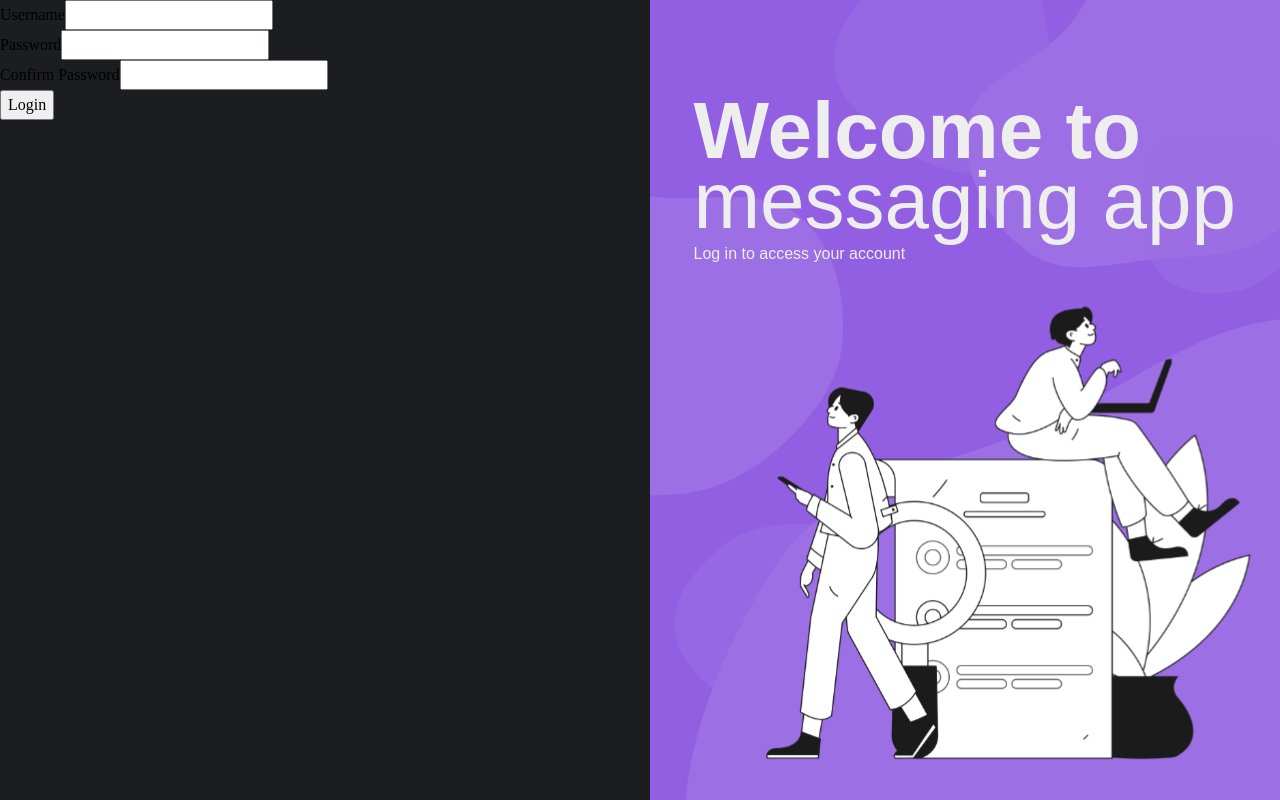
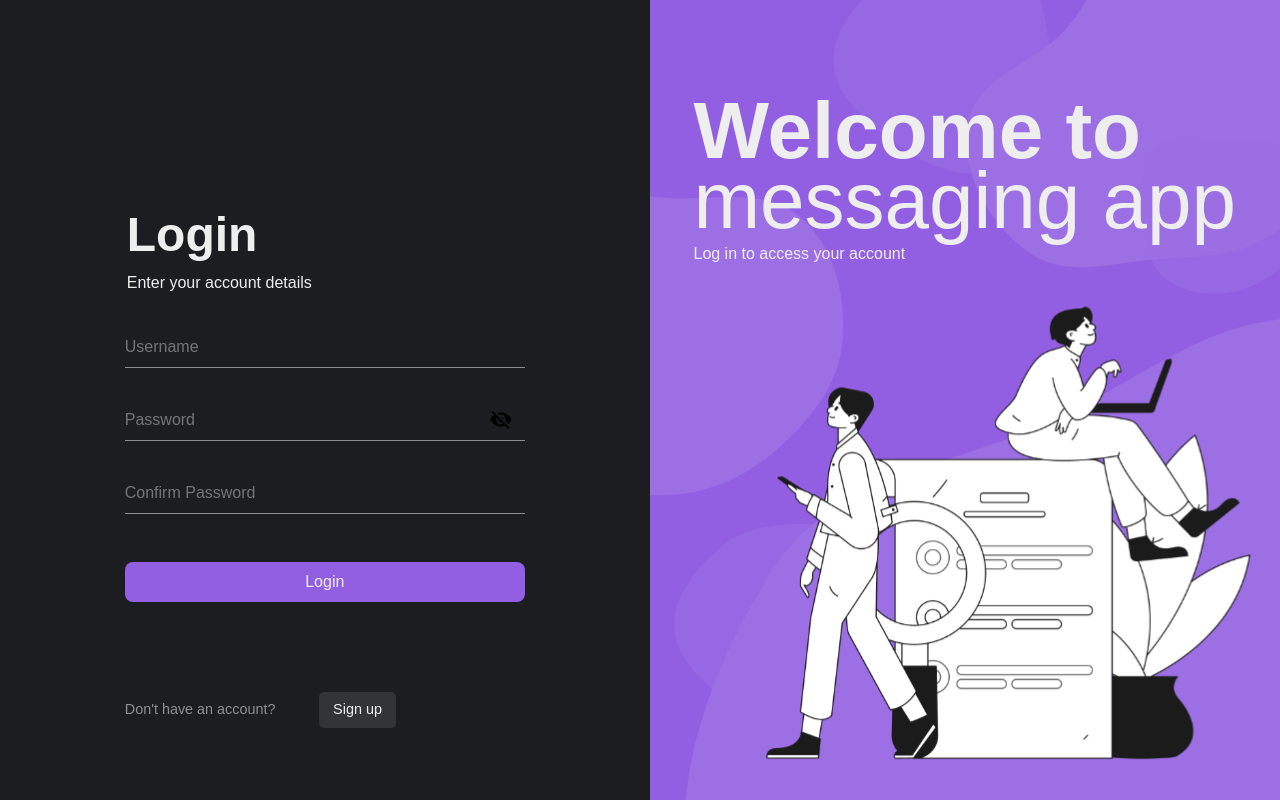
Before and after one commit to SkyMarsh14/messaging-app, a React app in the folder frontend/: page / in a window 1280 px wide. Built offline with nearby package versions, Linux system fonts and the light colour scheme; the HTML template or start-up script is replaced by a standard one.

Commit message:
add navigations and improved styles

```diff
--- a/frontend/package.json
+++ b/frontend/package.json
@@ -12,6 +12,7 @@
   "dependencies": {
     "react": "^19.2.0",
     "react-dom": "^19.2.0",
+    "react-icons": "^5.5.0",
     "react-router-dom": "^7.10.1",
     "styled-components": "^6.1.19"
   },
--- a/frontend/src/assets/darkTheme.js
+++ b/frontend/src/assets/darkTheme.js
@@ -1,5 +1,8 @@
 const darkTheme = {
   primaryTextColor: "#eee",
   primaryBgColor: "#925fe2",
+  lightTextColor: " rgba(255, 255, 255, 0.5)",
+  authBgColor: "#1C1d21",
+  btnBgColor: "#333437",
 };
 export default darkTheme;
--- a/frontend/src/components/AuthForm.jsx
+++ b/frontend/src/components/AuthForm.jsx
@@ -1,29 +1,97 @@
 import styled from "styled-components";
-const StyledForm = styled.form``;
+import { useRef } from "react";
+import { IoMdEyeOff } from "react-icons/io";
+const StyledForm = styled.form`
+  font-family: "Poppins", sans-serif;
+`;
 const SubmitBtn = styled.button`
   display: block;
+  width: 100%;
+  padding: 0.5em 0;
+  color: ${({ theme }) => theme.primaryTextColor};
+  background-color: ${({ theme }) => theme.primaryBgColor};
+  border-radius: 0.5em;
+  border: none;
+  cursor: pointer;
   &:first-letter {
     text-transform: capitalize;
   }
 `;
-
+const PwContainer = styled.div`
+  position: relative;
+`;
+const Icon = styled(IoMdEyeOff)`
+  position: absolute;
+  top: 50%;
+  right: 0.5em;
+  font-size: 1.5em;
+  transform: translateY(-50%);
+`;
+const InputContainer = styled.div`
+  display: flex;
+  flex-direction: column;
+  gap: 2em;
+  margin-bottom: 3em;
+`;
+const StyledInput = styled.input`
+  background-color: inherit;
+  width: 100%;
+  padding: 0.5em 0;
+  border: none;
+  color: ${({ theme }) => theme.primaryTextColor};
+  border-bottom: 1px ${({ theme }) => theme.lightTextColor} solid;
+  &:focus-visible {
+    outline: none;
+  }
+`;
+const StyledLegend = styled.legend`
+  color: ${({ theme }) => theme.primaryTextColor};
+  margin-bottom: 2em;
+`;
+const TypeDiv = styled.div`
+  font-size: 3em;
+  font-weight: 700;
+  &:first-letter {
+    text-transform: capitalize;
+  }
+`;
 const AuthForm = ({ type = "login" }) => {
   return (
     <StyledForm action="">
-      <div>
-        <label htmlFor="">Username</label>
-        <input type="text" />
-      </div>
-      <div>
-        <label htmlFor="">Password</label>
-        <input type="password" />
-      </div>
-      {type === "login" && (
+      <StyledLegend>
+        <TypeDiv>{type}</TypeDiv>
         <div>
-          <label htmlFor="">Confirm Password</label>
-          <input type="text" />
+          {type == "login"
+            ? "Enter your account details"
+            : "Enter your details to get started"}
         </div>
-      )}
+      </StyledLegend>
+      <InputContainer>
+        <StyledInput
+          type="text"
+          id="username"
+          autoComplete="true"
+          placeholder="Username"
+          name="username"
+        />
+        <PwContainer>
+          <StyledInput
+            type="password"
+            id="password"
+            placeholder="Password"
+            name="password"
+          />
+          <Icon />
+        </PwContainer>
+        {type === "login" && (
+          <StyledInput
+            type="password"
+            id="confirmPassword"
+            placeholder="Confirm Password"
+            name="confirmPassword"
+          />
+        )}
+      </InputContainer>
       <SubmitBtn>{type}</SubmitBtn>
     </StyledForm>
   );
--- /dev/null
+++ b/frontend/src/components/AuthNavigation.jsx
@@ -0,0 +1,40 @@
+import styled from "styled-components";
+import { useNavigate } from "react-router-dom";
+const Wrapper = styled.div`
+  display: flex;
+  font-size: 0.9em;
+  gap: 3em;
+  position: absolute;
+  bottom: 5em;
+  align-items: center;
+`;
+const Message = styled.div`
+  color: ${({ theme }) => theme.lightTextColor};
+`;
+const NavButton = styled.button`
+  color: ${({ theme }) => theme.primaryTextColor};
+  background-color: ${({ theme }) => theme.btnBgColor};
+  border: none;
+  border-radius: 5px;
+  padding: 0.5em 1em;
+  cursor: pointer;
+`;
+const AuthNavigation = ({ type = "login" }) => {
+  const navigate = useNavigate();
+  function handleClick(e) {
+    e.preventDefault();
+    let nav;
+    nav = type === "login" ? "signup" : "login";
+    navigate(nav);
+  }
+  return (
+    <Wrapper>
+      <Message>Don't have an account?</Message>
+      <NavButton onClick={handleClick}>
+        {type === "login" ? "Sign up" : "Login"}
+      </NavButton>
+    </Wrapper>
+  );
+};
+
+export default AuthNavigation;
--- a/frontend/src/page/AuthPage.jsx
+++ b/frontend/src/page/AuthPage.jsx
@@ -1,14 +1,18 @@
 import styled from "styled-components";
 import StyledLoginHero from "../components/StyledLoginIcon";
 import AuthForm from "../components/AuthForm";
+import AuthNavigation from "../components/AuthNavigation";
 const Wrapper = styled.div`
   display: flex;
+  font-family: "Poppins", sans-serif;
   height: 100vh;
   width: 100vw;
-  background-color: var(--main-color);
+  background-color: ${({ theme }) => theme.authBgColor};
 `;
 const LeftElement = styled.div`
   flex: 1;
+  margin: auto;
+  max-width: 400px;
 `;
 const HeroHeadingWrapper = styled.div`
   position: absolute;
@@ -19,7 +23,6 @@ const HeroHeadingWrapper = styled.div`
 `;
 const HeroHeadline = styled.div`
   color: ${({ theme }) => theme.primaryTextColor};
-  font-family: "Poppins", sans-serif;
   font-size: 5em;
   font-style: normal;
   font-weight: 700;
@@ -49,6 +52,7 @@ const AuthPage = ({ type = "login" }) => {
     <Wrapper>
       <LeftElement>
         <AuthForm />
+        <AuthNavigation />
       </LeftElement>
       <RightElement>
         <HeroHeadingWrapper>
```
Also changed, not shown: 1 other file (tests, documents, lock files or other folders).
